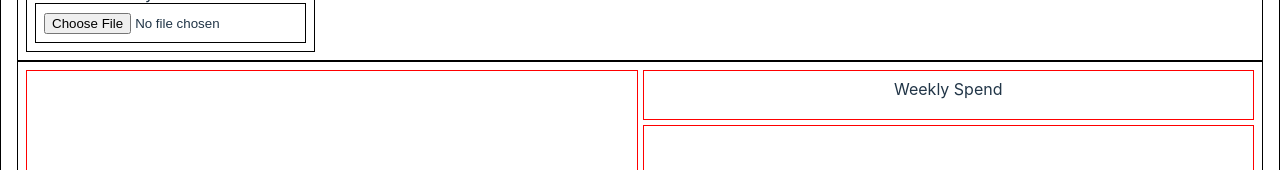
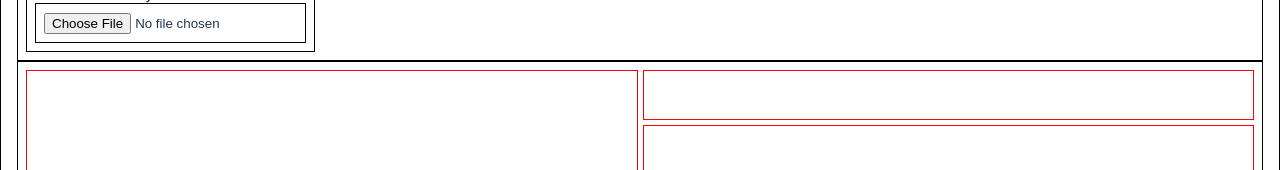
Before and after one commit to BillAhern/plutonomic, a React (Vite) app: page / in a window 1280 px wide. Shown: the part 132-302 px from the top of the page. Built offline with nearby package versions, Linux system fonts and the light colour scheme.

Commit message:
remove weekely spend, it's not valuable

```diff
--- a/src/App.tsx
+++ b/src/App.tsx
@@ -2,7 +2,6 @@ import './App.css';
 import { FileConvert } from './components/fileConvert.tsx';
 import { FilterUnique } from './components/filterUnique.tsx';
 import ReconcilePayPal from './components/reconcilePayPal.tsx';
-import { WeeklySpend } from './components/weeklySpend.tsx';
 import logo from '/logo.svg';
 
 const App = () => {
@@ -26,7 +25,6 @@ const App = () => {
 					<FilterUnique />
 				</div>
 				<div className='grid-item weekly-spend'>
-					<WeeklySpend />
 				</div>
 				<div className='grid-item'></div>
 				<div className='grid-item'></div>
--- a/src/components/weeklySpend.tsx
+++ /dev/null
@@ -1,6 +0,0 @@
-import React from 'react';
-import './weeklySpend.css';
-
-export const WeeklySpend = () => {
-	return <>Weekly Spend</>;
-};
```
